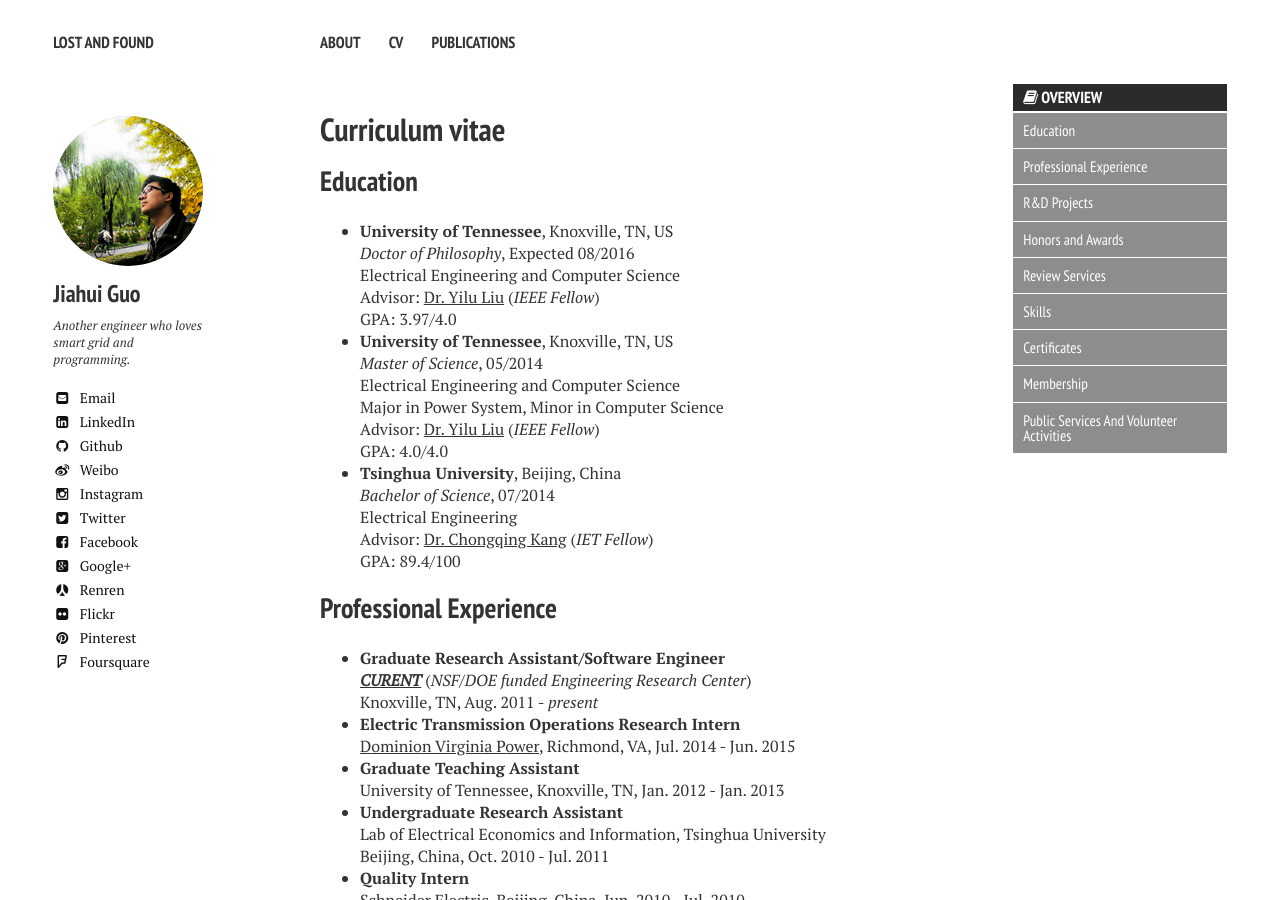
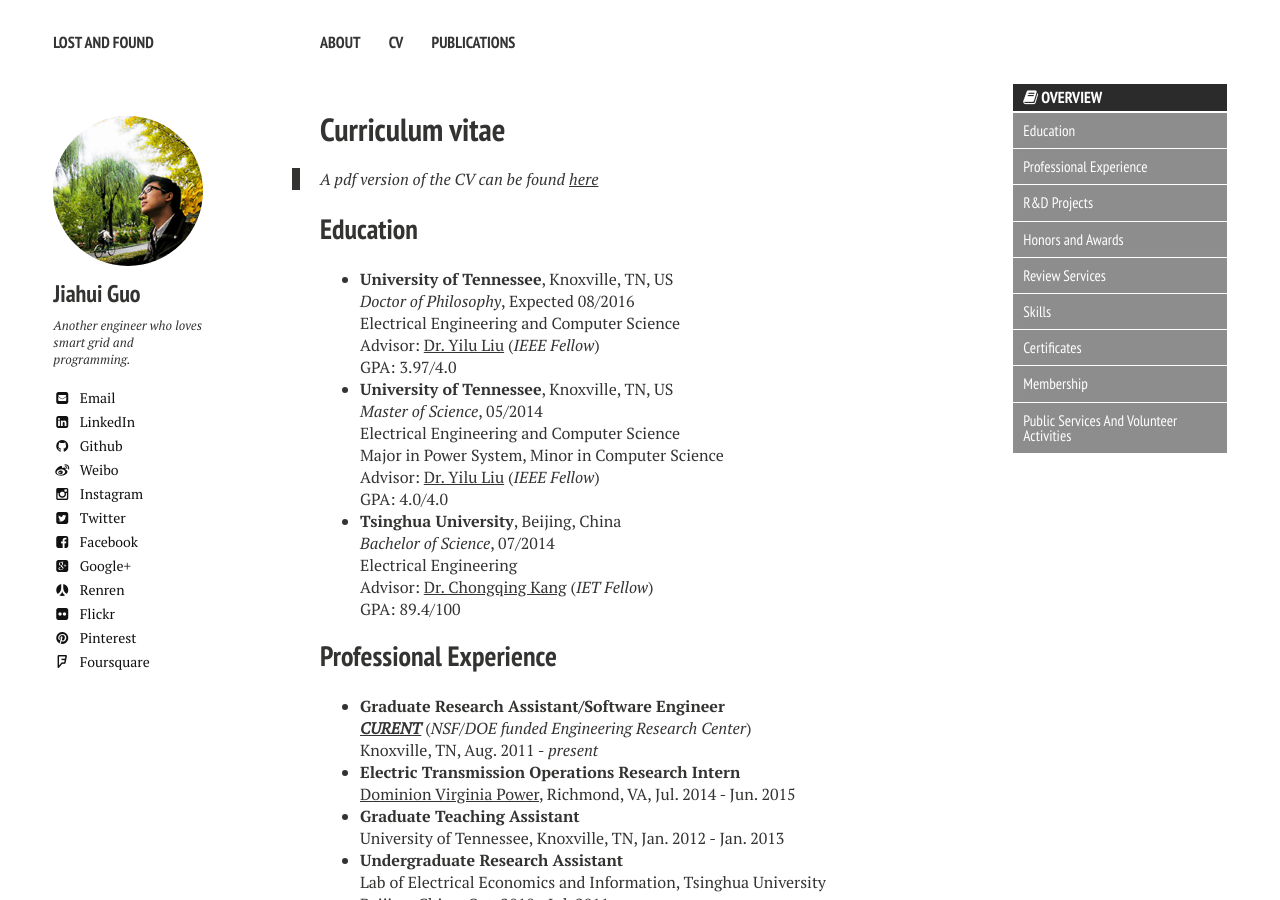
Before and after one commit to JiahuiGuo/jiahuiguo.github.io, a Jekyll site: the page built from cv.md, in a window 1280 px wide and 900 px high. Built offline with Jekyll 4.4.1, drawn with Linux system fonts in a browser that asks for light colours; nearby versions of some CDN libraries.

Commit message:
Update cv.md

```diff
--- a/cv.md
+++ b/cv.md
@@ -8,6 +8,8 @@
 ---
 
 {% include _toc.html %}
+
+> A pdf version of the CV can be found [here](cv.pdf)
 
 ## Education
 - **University of Tennessee**, Knoxville, TN, US
```
